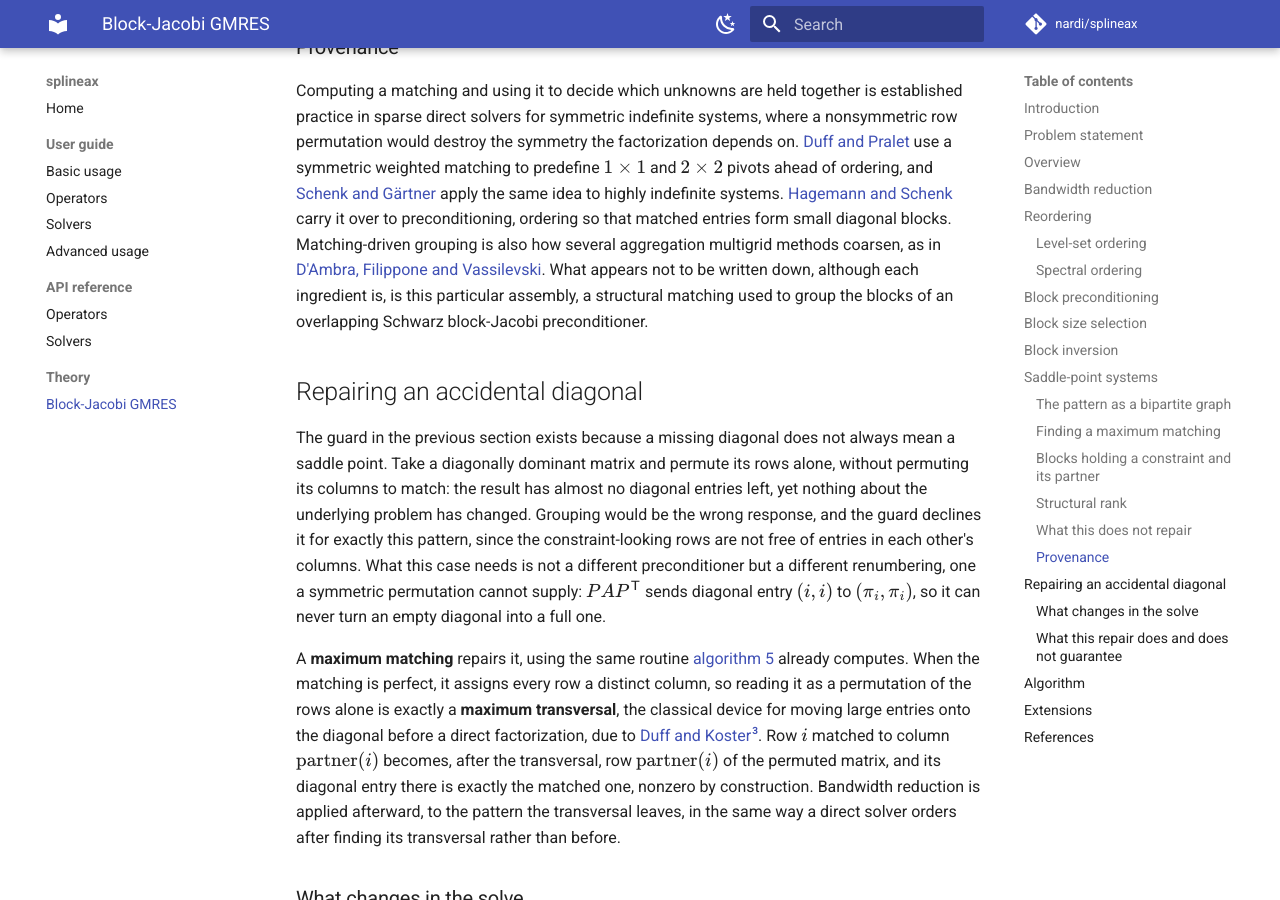
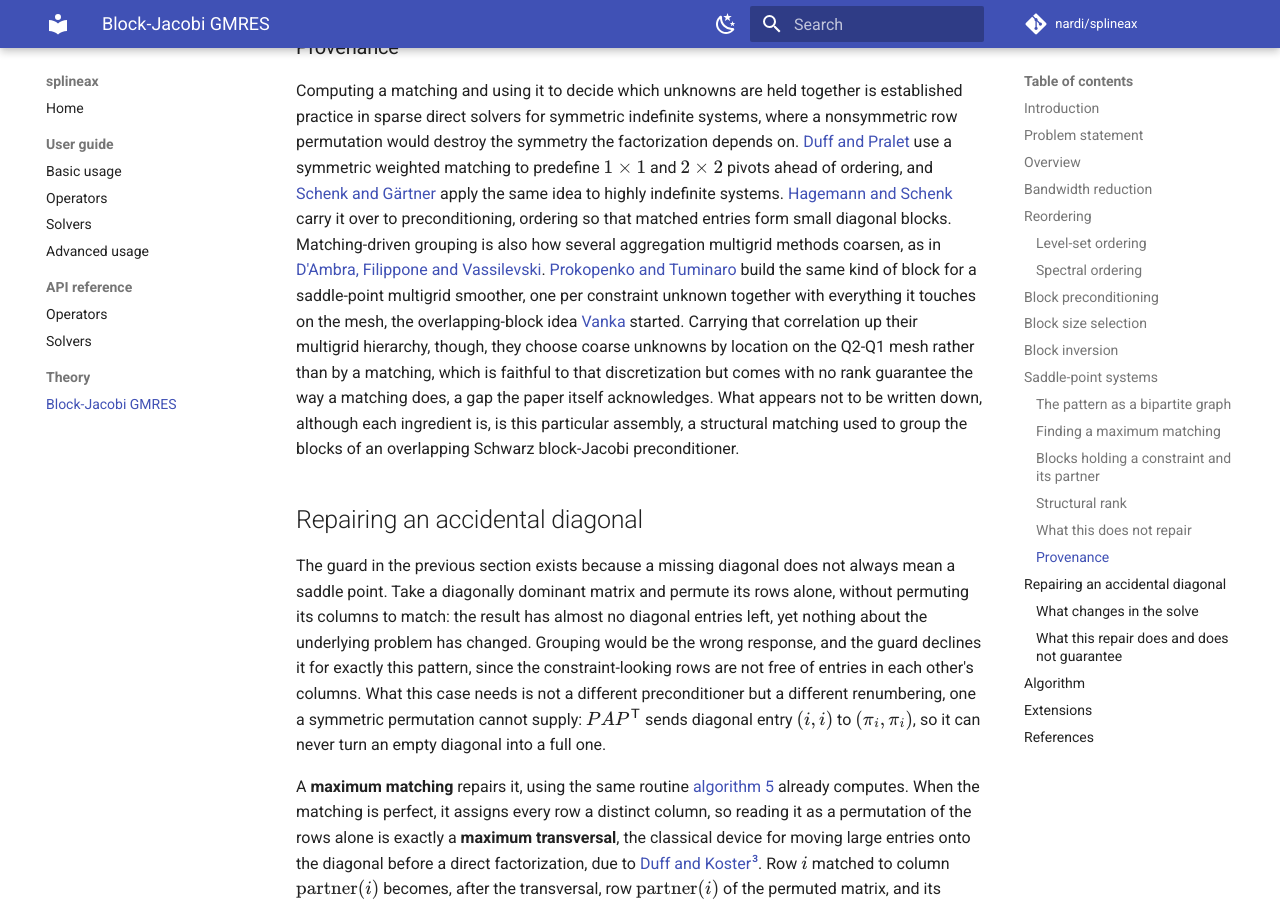
Before and after one commit to nardi/splineax, an MkDocs documentation site: the page built from docs/theory/block-jacobi-gmres.md, in a window 1280 px wide and 900 px high, scrolled down 13234 px. Built offline with MkDocs 1.6.1 and Material for MkDocs 9.7.7, drawn with Linux system fonts in a browser that asks for light colours; comment, search, counter and statistics services are not loaded; some of the changed text lies outside the part shown.

Commit message:
docs: Cite Prokopenko and Tuminaro in the provenance section
Their Q2-Q1 Stokes multigrid method builds Vanka-style blocks around each
constraint unknown the same way this preconditioner does, but correlates
coarse unknowns across the multigrid hierarchy by mesh location rather than
by a matching, with no rank guarantee as a result.

```diff
--- a/docs/theory/block-jacobi-gmres.md
+++ b/docs/theory/block-jacobi-gmres.md
@@ -562,9 +562,15 @@ symmetric weighted matching to predefine $1 \times 1$ and $2 \times 2$ pivots ah
 [Schenk and Gärtner](#ref-schenk-gaertner) apply the same idea to highly indefinite systems.
 [Hagemann and Schenk](#ref-hagemann-schenk) carry it over to preconditioning, ordering so that
 matched entries form small diagonal blocks. Matching-driven grouping is also how several aggregation
-multigrid methods coarsen, as in [D'Ambra, Filippone and Vassilevski](#ref-bootcmatch). What appears
-not to be written down, although each ingredient is, is this particular assembly, a structural
-matching used to group the blocks of an overlapping Schwarz block-Jacobi preconditioner.
+multigrid methods coarsen, as in [D'Ambra, Filippone and Vassilevski](#ref-bootcmatch).
+[Prokopenko and Tuminaro](#ref-prokopenko-tuminaro) build the same kind of block for a saddle-point
+multigrid smoother, one per constraint unknown together with everything it touches on the mesh, the
+overlapping-block idea [Vanka](#ref-vanka) started. Carrying that correlation up their multigrid
+hierarchy, though, they choose coarse unknowns by location on the Q2-Q1 mesh rather than by a
+matching, which is faithful to that discretization but comes with no rank guarantee the way a
+matching does, a gap the paper itself acknowledges. What appears not to be written down, although
+each ingredient is, is this particular assembly, a structural matching used to group the blocks of an
+overlapping Schwarz block-Jacobi preconditioner.
 
 ## Repairing an accidental diagonal
 
@@ -769,3 +775,6 @@ is how [Barnard, Pothen and Simon](#ref-barnard) actually use it.
 - <span id="ref-bootcmatch"></span>P. D'Ambra, S. Filippone and P. S. Vassilevski,
   [*BootCMatch: a software package for bootstrap AMG based on graph weighted matching*](https://dl.acm.org/doi/10.1145/3190647),
   ACM Transactions on Mathematical Software 44(4), 2018.
+- <span id="ref-prokopenko-tuminaro"></span>A. Prokopenko and R. S. Tuminaro,
+  [*An algebraic multigrid method for Q2-Q1 mixed discretizations of the Navier-Stokes equations*](https://doi.org/10.1002/nla.2109),
+  Numerical Linear Algebra with Applications 24(6), 2017.
```
